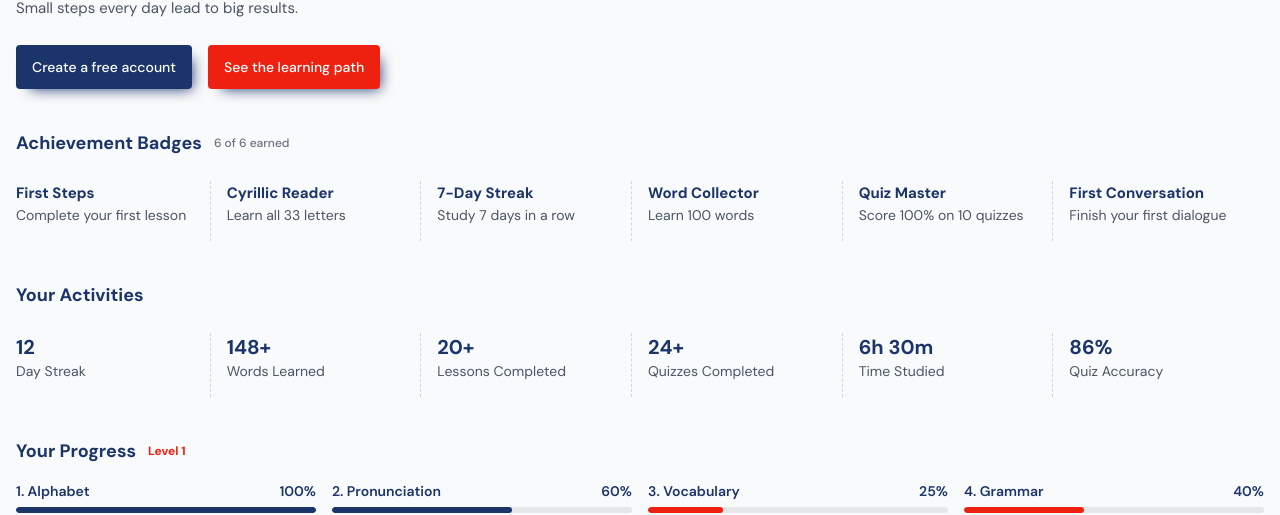
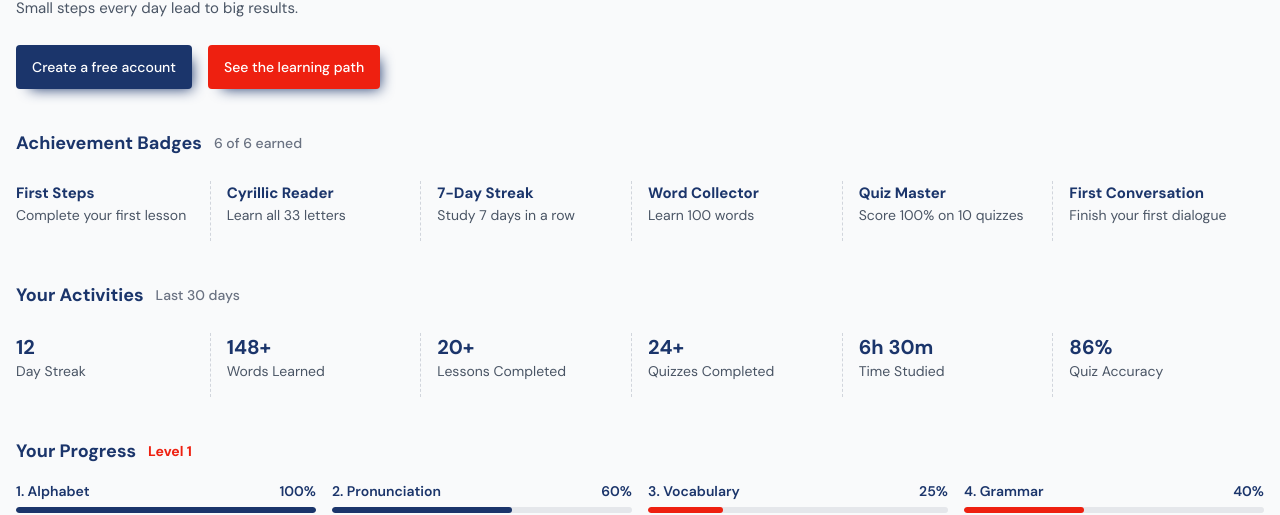
Before and after one commit to sandeepkamara12/Tutor, a React (Vite) app: page / in a window 1280 px wide. Shown: the part 3900-4415 px from the top of the page. Built offline with nearby package versions, Linux system fonts and the light colour scheme.

Commit message:
increase the size of sub heading in achievement section and reduce the diameter of youtube icon

```diff
--- a/src/components/Achievements.jsx
+++ b/src/components/Achievements.jsx
@@ -74,7 +74,7 @@ const Achievements = () => {
                     <div className="flex flex-col gap-6">
                         <div className="flex items-center lg:gap-3 justify-center lg:justify-start flex-col lg:flex-row">
                             <p className="font-bold text-lg text-russian-dark-blue">Achievement Badges</p>
-                            <span className="text-xs font-medium text-gray-500">6 of 6 earned</span>
+                            <span className="text-sm font-medium text-gray-500">6 of 6 earned</span>
                         </div>
 
                         <div className="grid grid-cols-1 sd:grid-cols-2 sm:grid-cols-3 lg:grid-cols-6 gap-4 text-center sd:max-sm:[&>*:nth-child(odd)]:text-end sd:max-sm:[&>*:nth-child(even)]:text-start lg:text-start">
@@ -106,7 +106,10 @@ const Achievements = () => {
 
                 <div className="flex flex-col gap-6 mt-10">
                     <div className="flex flex-col gap-6">
-                        <p className="font-bold text-lg text-russian-dark-blue text-center lg:text-start">Your Activities</p>
+                         <div className="flex items-center lg:gap-3 justify-center lg:justify-start flex-col lg:flex-row">
+                            <p className="font-bold text-lg text-russian-dark-blue">Your Activities</p>
+                            <span className="text-sm font-medium text-gray-500">Last 30 days</span>
+                        </div>
 
                         <div className="grid grid-cols-1 sd:grid-cols-2 sm:grid-cols-3 lg:grid-cols-6 gap-4 text-center sd:max-sm:[&>*:nth-child(odd)]:text-end sd:max-sm:[&>*:nth-child(even)]:text-start lg:text-start">
                             {stats.map((item, index) => (
@@ -137,7 +140,7 @@ const Achievements = () => {
                 <div className="flex flex-col gap-4 mt-10">
                     <div className="flex items-center gap-3">
                         <p className="font-bold text-lg text-russian-dark-blue">Your Progress</p>
-                        <span className="text-xs font-bold text-russian-red">Level 1</span>
+                        <span className="text-sm font-bold text-russian-red">Level 1</span>
                     </div>
 
                     <div className="grid xxs:grid-cols-2 lg:grid-cols-4 gap-4">
--- a/src/components/Youtube.jsx
+++ b/src/components/Youtube.jsx
@@ -67,7 +67,7 @@ const Youtube = () => {
                                     aria-label="Play video"
                                     className="absolute inset-0 flex items-center justify-center cursor-pointer group"
                                 >
-                                    <span className="size-20 rounded-full bg-russian-red text-white text-2xl flex items-center justify-center shadow-lg transition-all group-hover:scale-110">
+                                    <span className="size-16 rounded-full bg-russian-red text-white text-2xl flex items-center justify-center shadow-lg transition-all group-hover:scale-110">
                                         <i className="fa-solid fa-play ml-1"></i>
                                     </span>
                                 </button>
```
